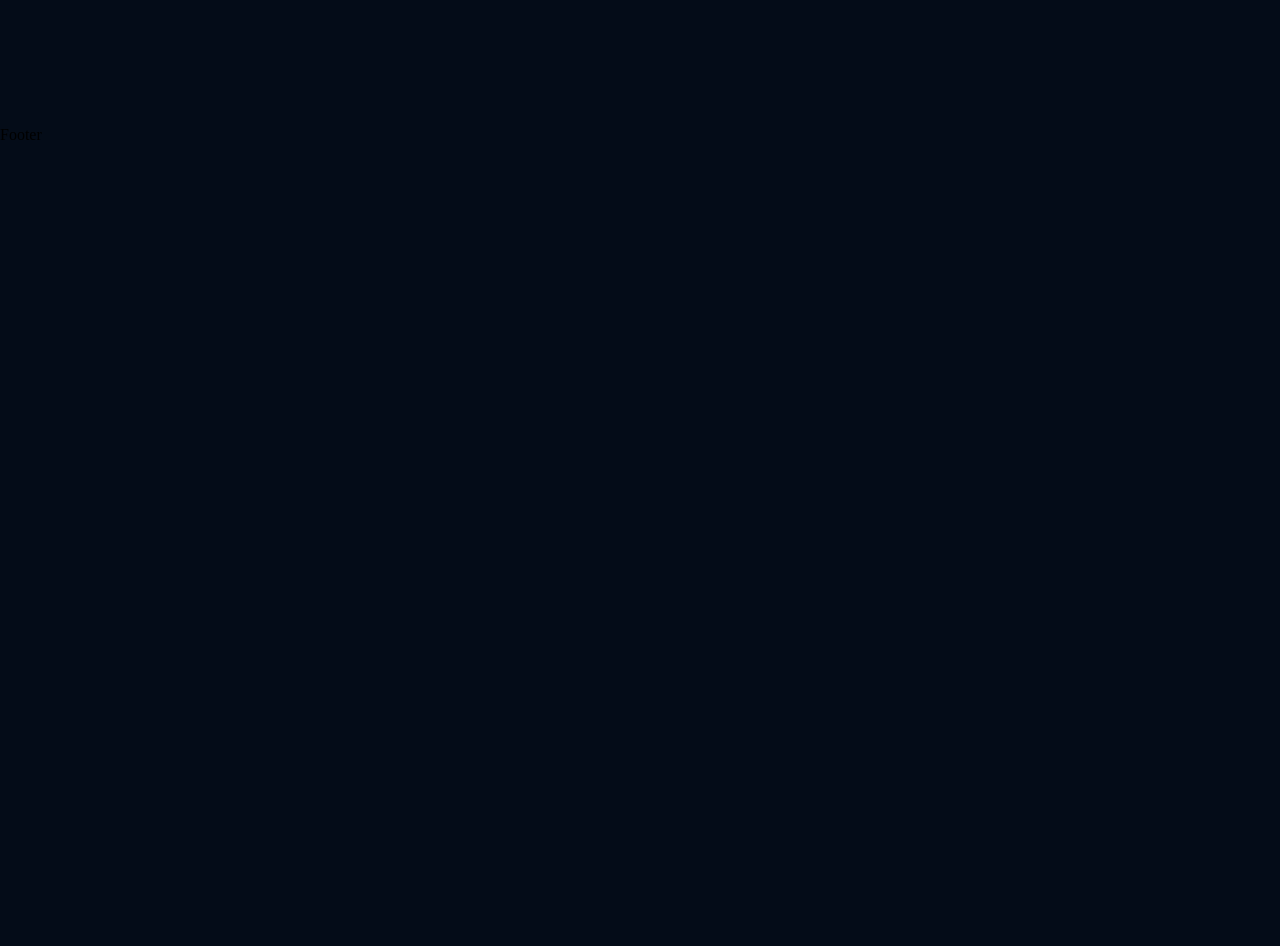
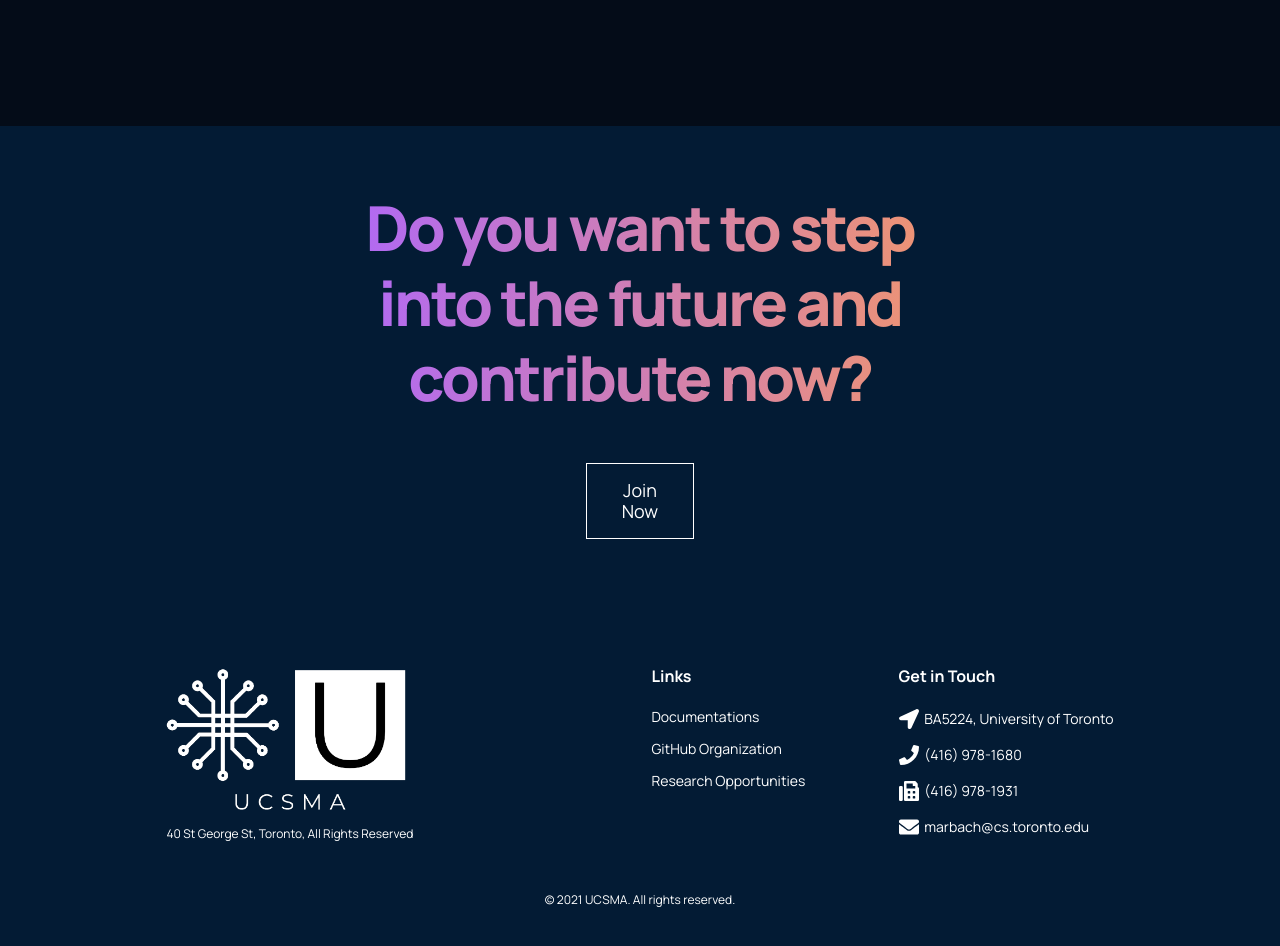
Before and after one commit to UCSMA-Project/homepage, a React (Create React App) app: page / in a window 1280 px wide. Shown: the part 1980-2926 px from the top of the page. Before the commit the page ends 2124 px from the top, so only its background shows below. Built offline with nearby package versions, Linux system fonts and the light colour scheme.

Commit message:
implement footer section

```diff
--- a/src/containers/footer/Footer.jsx
+++ b/src/containers/footer/Footer.jsx
@@ -1,11 +1,53 @@
 import React from 'react';
+import { FaFax, FaEnvelope, FaPhone, FaLocationArrow } from 'react-icons/fa'
 import './footer.css'
+import ucsma_logo from '../../assets/ucsma_logo.png'
 
 const Footer = () => {
   return (
-      <div>
-          Footer
+    <div className='ucsma__footer section__padding'>
+      <div className='ucsma__footer-heading'>
+        <h1 className='gradient__text'>
+          Do you want to step into the future and contribute now?
+        </h1>
       </div>
+
+      <div className='ucsma__footer-btn'>
+        <p>Join Now</p>
+      </div>
+
+      <div className='ucsma__footer-links'>
+        <div className="ucsma__footer-links_logo">
+          <img src={ucsma_logo} alt='UCSMA Logo' />
+          <p>40 St George St, Toronto, All Rights Reserved</p>
+        </div>
+
+        <div className="ucsma__footer-links_div">
+          <h4>Links</h4>
+          <p><a href='https://ucsma-project.github.io/docs/' target={'_blank'} rel={'noreferrer'}>
+            Documentations
+          </a></p>
+          <p><a href='https://github.com/UCSMA-Project/' target={'_blank'} rel={'noreferrer'}>
+            GitHub Organization
+          </a></p>
+          <p><a href='https://clnx.utoronto.ca/home.htm' target={'_blank'} rel={'noreferrer'}>
+            Research Opportunities
+          </a></p>
+        </div>
+
+        <div className="ucsma__footer-links_div">
+          <h4>Get in Touch</h4>
+          <p><FaLocationArrow style={{fontSize: '20px'}}/> &nbsp; BA5224, University of Toronto</p>
+          <p><FaPhone style={{fontSize: '20px'}}/> &nbsp; (416) 978-1680</p>
+          <p><FaFax style={{fontSize: '20px'}}/> &nbsp; (416) 978-1931</p>
+          <p><FaEnvelope style={{fontSize: '20px'}}/> &nbsp; marbach@cs.toronto.edu</p>
+        </div>
+      </div>
+
+      <div className="ucsma__footer-copyright">
+        <p>© 2021 UCSMA. All rights reserved. </p>
+      </div>
+    </div>
   );
 };
 
--- a/src/containers/footer/footer.css
+++ b/src/containers/footer/footer.css
@@ -0,0 +1,118 @@
+.ucsma__footer {
+    display: flex;
+    flex-direction: column;
+    justify-content: center;
+    align-items: center;
+    background: var(--color-footer);
+    width: 100%;
+}
+
+.ucsma__footer-heading {
+    width: 60%;
+    text-align: center;
+    margin-bottom: 3rem;
+}
+
+.ucsma__footer-heading h1 {
+    font-family: var(--font-family);
+    font-weight: 800;
+    font-size: 62px;
+    line-height: 75px;
+    text-align: center;
+    letter-spacing: -0.04em;
+}
+
+.ucsma__footer-btn {
+    display: flex;
+    justify-content: center;
+    align-items: center;
+    width: 10%;
+    padding: 1rem;
+    border: 1px solid white;
+    text-align: center;
+    margin-bottom: 7rem;
+    cursor: pointer;
+}
+
+.ucsma__footer-btn p {
+    box-sizing: border-box;
+    font-family: var(--font-family);
+    font-size: 18px;
+    word-spacing: 2px;
+    line-height: 21px;
+    color: #fff;
+}
+
+.ucsma__footer-links {
+    padding-left: 5%;
+    padding-right: 5%;
+    display: flex;
+    justify-content: space-between;
+    align-items: flex-start;
+    flex-wrap: wrap;
+    flex-direction: row;
+    width: 100%;
+    text-align: left;
+}
+
+.ucsma__footer-links div {
+    /* width: 20%; */
+    margin: 1rem;
+}
+
+.ucsma__footer-links_logo {
+    display: flex;
+    flex-direction: column;
+    width: 40%;
+}
+
+.ucsma__footer-links_logo img {
+    width: 240.52px;
+    height: 144.2px;
+    margin-bottom: 1rem;
+}
+
+.ucsma__footer-links_logo p {
+    font-family: var(--font-family);
+    font-size: 12px;
+    line-height: 14px;
+    color: #fff;
+}
+
+.ucsma__footer-links_div {
+    display: flex;
+    justify-content: flex-start;
+    flex-direction: column;
+}
+
+.ucsma__footer-links_div h4 {
+    font-family: var(--font-family);
+    font-size: 16px;
+    line-height: 18px;
+    color: #fff;
+    margin-bottom: 1rem;
+}
+
+.ucsma__footer-links_div p {
+    display: flex;
+    align-items: center;
+    font-family: var(--font-family);
+    font-size: 14px;
+    line-height: 16px;
+    color: #fff;
+    margin: 0.5rem 0;
+    cursor: pointer;
+}
+
+.ucsma__footer-copyright {
+    margin-top: 2rem;
+    text-align: center;
+    width: 100%;
+}
+
+.ucsma__footer-copyright p {
+    font-family: var(--font-family);
+    font-size: 12px;
+    line-height: 14px;
+    color: #fff;
+}
```
